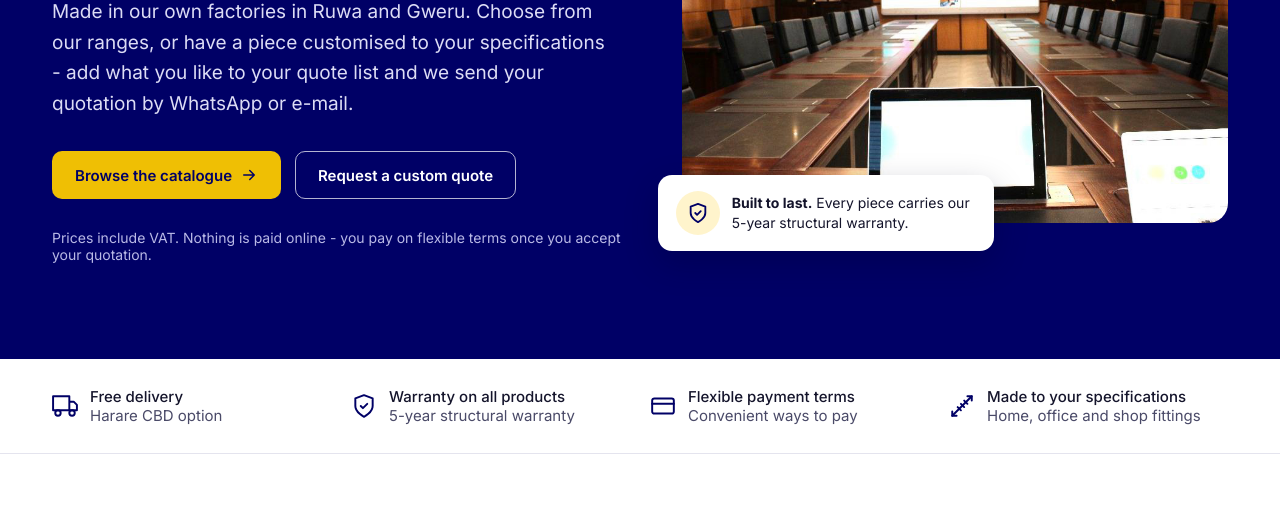
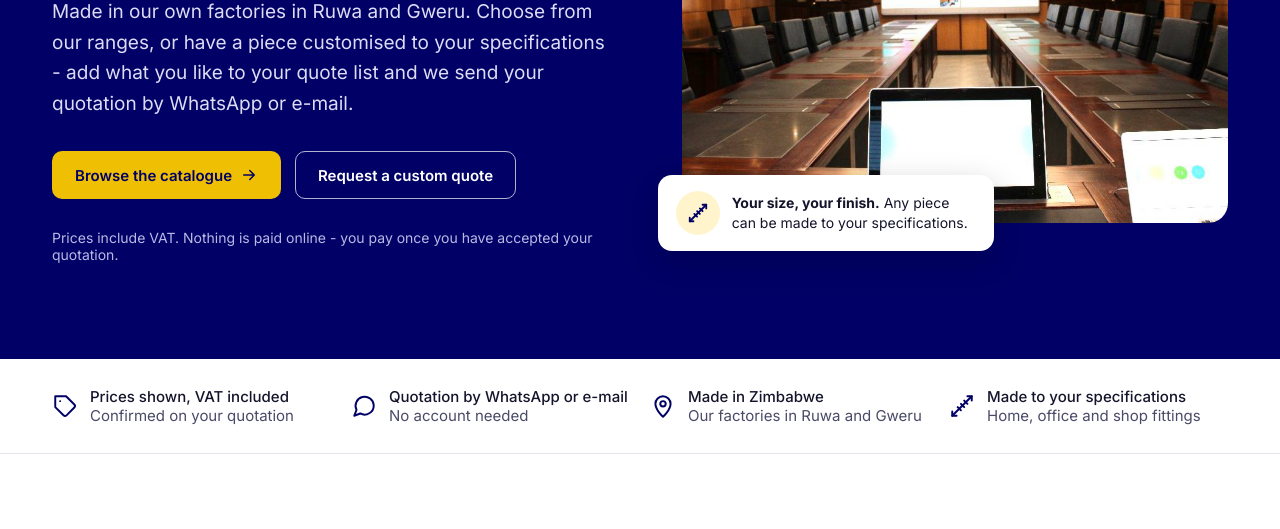
Before and after one commit to MESS10/calundike-website-concept, a plain HTML site: page index.html in a window 1280 px wide. Shown: the part 423-952 px from the top of the page. Drawn offline with nearby package versions, Linux system fonts and the light colour scheme.

Commit message:
Drop the free delivery, flexible payment and warranty promises; neutral strip (prices with VAT, quotation by WhatsApp or e-mail, made in Zimbabwe)

```diff
--- a/assets/js/common.js
+++ b/assets/js/common.js
@@ -72,7 +72,6 @@
     phones: '(0242) 132909 · 132982 · 133010-12',
     email: 'sales@calundike.co.zw',
     tour: 'https://www.calundike.co.zw/showroom/',
-    warranty: 'https://www.calundike.co.zw/calundike-structural-warranty/',
     maps: 'https://www.google.com/maps/search/?api=1&query=171+Mupfuti+Road+Ruwa+Zimbabwe'
   };
   function byId(id) {
@@ -149,7 +148,7 @@
       '<div style="display: flex; flex-direction: column; gap: 10px; font-size: 15px"><span style="color: #FFFFFF; font-weight: 600">Shop</span>' +
       '<a href="catalogue.html">Catalogue</a><a href="index.html#made">Made to measure</a><a href="quote-list.html">Your quote list</a><a :href="C.tour" target="_blank" rel="noopener">360° showroom tour</a></div>' +
       '<div style="display: flex; flex-direction: column; gap: 10px; font-size: 15px"><span style="color: #FFFFFF; font-weight: 600">Your order</span>' +
-      '<a href="account.html">My account</a><a href="index.html#how">How quoting works</a><a :href="C.warranty" target="_blank" rel="noopener">5-year structural warranty</a><a href="index.html#about">About Calundike</a></div>' +
+      '<a href="account.html">My account</a><a href="index.html#how">How quoting works</a><a href="index.html#about">About Calundike</a></div>' +
       '<div style="display: flex; flex-direction: column; gap: 10px; font-size: 15px"><span style="color: #FFFFFF; font-weight: 600">Talk to us</span>' +
       '<span>{{ C.address }}<br>{{ C.where }}</span><span>{{ C.phones }}</span><a :href="\'mailto:\' + C.email">{{ C.email }}</a><span>WhatsApp: [number]</span></div>' +
       '</div>' +
--- a/index.html
+++ b/index.html
@@ -33,15 +33,15 @@
           </a>
           <a href="quote-list.html" class="btn btn-light">Request a custom quote</a>
         </div>
-        <p style="margin: 6px 0 0; font-size: 14px; color: #B9B9E6">Prices include VAT. Nothing is paid online - you pay on flexible terms once you accept your quotation.</p>
+        <p style="margin: 6px 0 0; font-size: 14px; color: #B9B9E6">Prices include VAT. Nothing is paid online - you pay once you have accepted your quotation.</p>
       </div>
       <div style="position: relative">
         <img class="pic r54" src="assets/img/products/sapphire-boardroom.jpg" alt="The Sapphire boardroom table in a boardroom" style="border-radius: 20px">
         <div class="float-card" style="position: absolute; left: -24px; bottom: -28px; background: #FFFFFF; color: #14142B; border-radius: 14px; padding: 16px 18px; box-shadow: 0 12px 32px rgba(0, 0, 40, 0.25); display: flex; gap: 12px; align-items: center; max-width: 300px">
           <div style="width: 44px; height: 44px; border-radius: 22px; background: #FFF4CC; display: flex; align-items: center; justify-content: center; flex: 0 0 auto; color: #000066">
-            <svg width="22" height="22" viewBox="0 0 24 24" fill="none" stroke="currentColor" stroke-width="2" stroke-linecap="round" stroke-linejoin="round" aria-hidden="true"><path d="M12 22s8-4 8-10V5l-8-3-8 3v7c0 6 8 10 8 10z"/><path d="m9 12 2 2 4-4"/></svg>
+            <svg width="22" height="22" viewBox="0 0 24 24" fill="none" stroke="currentColor" stroke-width="2" stroke-linecap="round" stroke-linejoin="round" aria-hidden="true"><path d="M3 21 21 3"/><path d="M7 21H3v-4M17 3h4v4"/><path d="M8 13l3 3M11 10l3 3M14 7l3 3"/></svg>
           </div>
-          <div style="font-size: 14px; line-height: 1.4"><strong>Built to last.</strong> Every piece carries our 5-year structural warranty.</div>
+          <div style="font-size: 14px; line-height: 1.4"><strong>Your size, your finish.</strong> Any piece can be made to your specifications.</div>
         </div>
       </div>
     </div>
@@ -50,9 +50,9 @@
   <!-- Promise strip (from calundike.co.zw) -->
   <section class="strip" style="border-bottom: 1px solid #E4E4EE; padding: 28px 0">
     <div class="wrap grid4" style="gap: 20px">
-      <div style="display: flex; gap: 12px; align-items: center"><svg width="26" height="26" viewBox="0 0 24 24" fill="none" stroke="#000066" stroke-width="1.8" stroke-linecap="round" stroke-linejoin="round" aria-hidden="true"><path d="M1 3h15v13H1zM16 8h4l3 3v5h-7z"/><circle cx="5.5" cy="18.5" r="2.5"/><circle cx="18.5" cy="18.5" r="2.5"/></svg><span style="font-size: 15px; font-weight: 500">Free delivery<br><span style="font-weight: 400; color: #4A4A68">Harare CBD option</span></span></div>
-      <div style="display: flex; gap: 12px; align-items: center"><svg width="26" height="26" viewBox="0 0 24 24" fill="none" stroke="#000066" stroke-width="1.8" stroke-linecap="round" stroke-linejoin="round" aria-hidden="true"><path d="M12 22s8-4 8-10V5l-8-3-8 3v7c0 6 8 10 8 10z"/><path d="m9 12 2 2 4-4"/></svg><span style="font-size: 15px; font-weight: 500">Warranty on all products<br><span style="font-weight: 400; color: #4A4A68">5-year structural warranty</span></span></div>
-      <div style="display: flex; gap: 12px; align-items: center"><svg width="26" height="26" viewBox="0 0 24 24" fill="none" stroke="#000066" stroke-width="1.8" stroke-linecap="round" stroke-linejoin="round" aria-hidden="true"><rect x="2" y="5" width="20" height="14" rx="2"/><path d="M2 10h20"/></svg><span style="font-size: 15px; font-weight: 500">Flexible payment terms<br><span style="font-weight: 400; color: #4A4A68">Convenient ways to pay</span></span></div>
+      <div style="display: flex; gap: 12px; align-items: center"><svg width="26" height="26" viewBox="0 0 24 24" fill="none" stroke="#000066" stroke-width="1.8" stroke-linecap="round" stroke-linejoin="round" aria-hidden="true"><path d="M20.6 13.4 13.4 20.6a2 2 0 0 1-2.8 0L3 13V3h10l7.6 7.6a2 2 0 0 1 0 2.8z"/><path d="M7.5 7.5h.01"/></svg><span style="font-size: 15px; font-weight: 500">Prices shown, VAT included<br><span style="font-weight: 400; color: #4A4A68">Confirmed on your quotation</span></span></div>
+      <div style="display: flex; gap: 12px; align-items: center"><svg width="26" height="26" viewBox="0 0 24 24" fill="none" stroke="#000066" stroke-width="1.8" stroke-linecap="round" stroke-linejoin="round" aria-hidden="true"><path d="M21 11.5a8.4 8.4 0 0 1-12.4 7.4L3 21l2.1-5.4A8.4 8.4 0 1 1 21 11.5z"/></svg><span style="font-size: 15px; font-weight: 500">Quotation by WhatsApp or e-mail<br><span style="font-weight: 400; color: #4A4A68">No account needed</span></span></div>
+      <div style="display: flex; gap: 12px; align-items: center"><svg width="26" height="26" viewBox="0 0 24 24" fill="none" stroke="#000066" stroke-width="1.8" stroke-linecap="round" stroke-linejoin="round" aria-hidden="true"><path d="M12 22s7-6.2 7-12a7 7 0 0 0-14 0c0 5.8 7 12 7 12z"/><circle cx="12" cy="10" r="2.5"/></svg><span style="font-size: 15px; font-weight: 500">Made in Zimbabwe<br><span style="font-weight: 400; color: #4A4A68">Our factories in Ruwa and Gweru</span></span></div>
       <div style="display: flex; gap: 12px; align-items: center"><svg width="26" height="26" viewBox="0 0 24 24" fill="none" stroke="#000066" stroke-width="1.8" stroke-linecap="round" stroke-linejoin="round" aria-hidden="true"><path d="M3 21 21 3"/><path d="M7 21H3v-4M17 3h4v4"/><path d="M8 13l3 3M11 10l3 3M14 7l3 3"/></svg><span style="font-size: 15px; font-weight: 500">Made to your specifications<br><span style="font-weight: 400; color: #4A4A68">Home, office and shop fittings</span></span></div>
     </div>
   </section>
@@ -246,7 +246,7 @@ CK.mount(function () {
       { n: '1', title: 'Choose your pieces', text: 'Browse our ranges, or describe what you need made to your specifications.' },
       { n: '2', title: 'Send your quote list', text: 'Your name and a WhatsApp number are enough. No account needed.' },
       { n: '3', title: 'Receive your quotation', text: 'By WhatsApp or e-mail, with a secure link. You accept it with a one-time code.' },
-      { n: '4', title: 'Pay and follow your order', text: 'Pay on flexible terms, then follow every step in My account until it is delivered.' }
+      { n: '4', title: 'Pay and follow your order', text: 'Pay once you accept, then follow every step in My account until it is delivered.' }
     ],
     services: ['Kitchens and built-in cupboards', 'Doors', 'Shop fittings', 'Aluminium partitioning', 'Drywall partitioning', 'Shower cubicles', 'Wall cladding'],
     identity: [
```
Also changed, not shown: product.html (+2 -6 lines).
